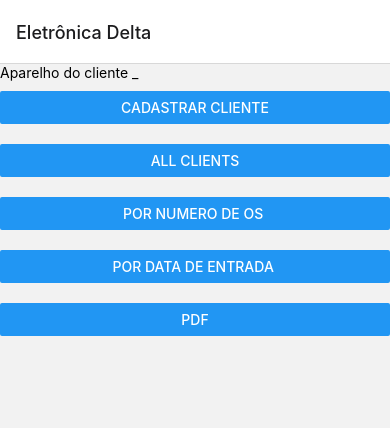
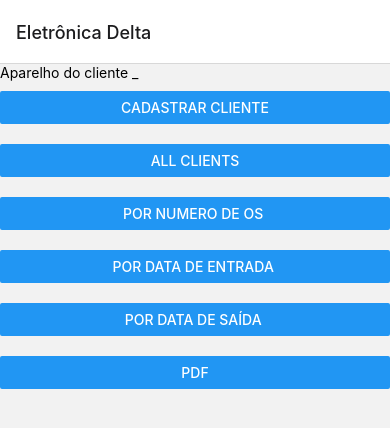
Before and after one commit to knechtel/app-delta-react-native, a React Native app: screen / in a window 390 px wide. Shown: the top 428 px of the page. Built offline with nearby package versions, Linux system fonts and the light colour scheme.

Commit message:
Adicionando tela com lista de clientes com aparelho entregue.

```diff
--- a/src/components/FiltroComponent.js
+++ b/src/components/FiltroComponent.js
@@ -21,6 +21,10 @@ class FiltroComponent extends Component {
     const {navigation} = this.props;
     navigation.navigate('FiltroComponentDataEntrada');
     console.log('ola');
+  };
+  dataEntrega = () => {
+    const {navigation} = this.props;
+    navigation.navigate('FiltroComponentDataEntrega');
   };
   listClient = () => {
     const {navigation} = this.props;
@@ -54,6 +58,12 @@ class FiltroComponent extends Component {
             />
           </View>
           <View style={{marginVertical: 10}}>
+            <Button
+              title="por data de Saída "
+              onPress={() => this.dataEntrega()}
+            />
+          </View>
+          <View style={{marginVertical: 10}}>
             <Button title="PDF" onPress={() => this.numeroOS()} />
           </View>
         </ScrollView>
```
